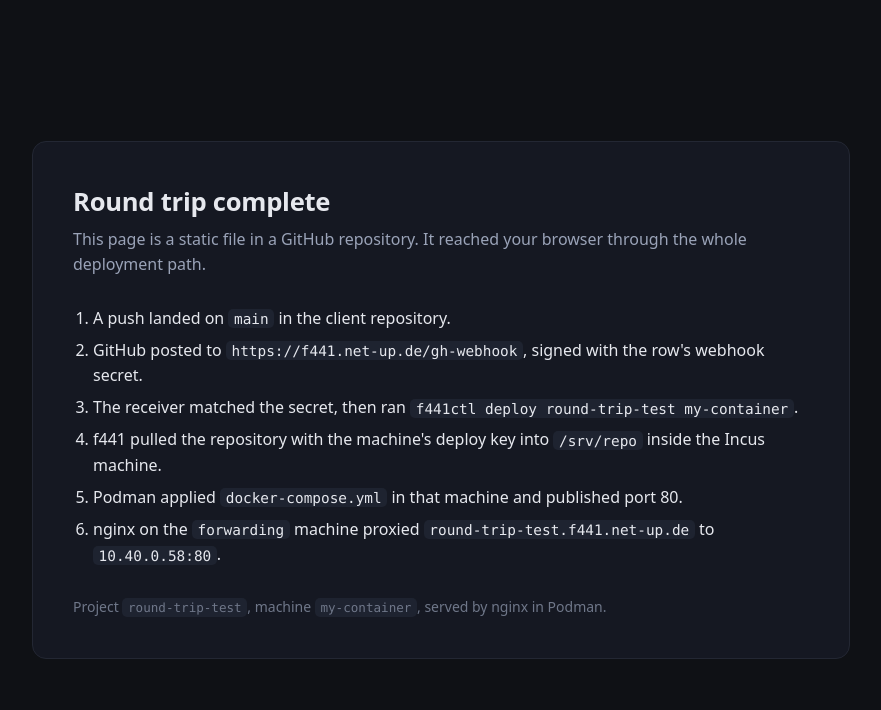
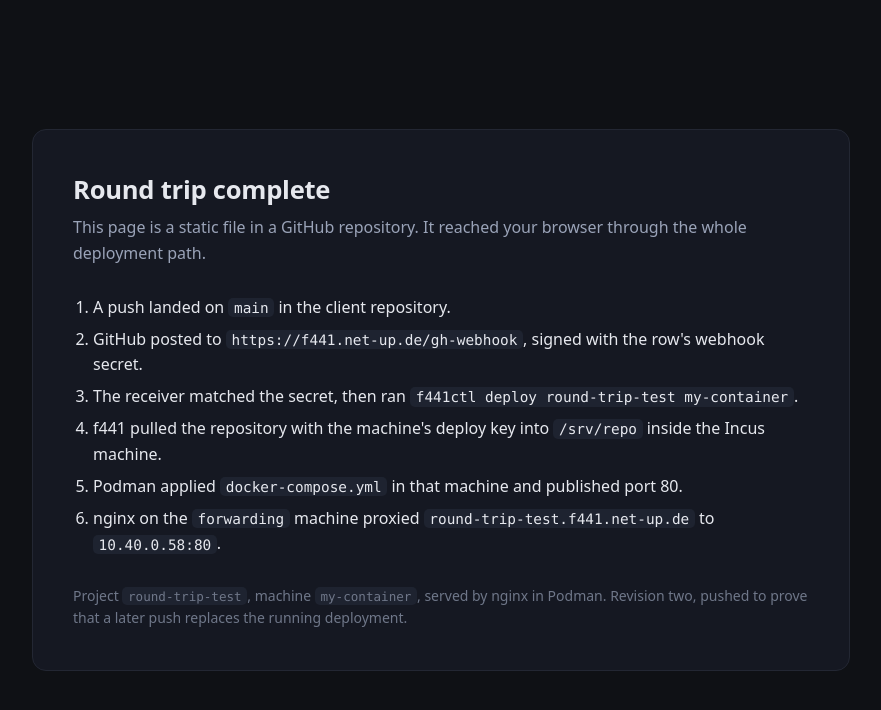
Before and after one commit to cid-chan/test-repository-ignore-me, a plain HTML site: page site/index.html in a window 1280 px wide. Shown: the whole page, without its empty margins (199-1080 px from the left). Drawn offline with Linux system fonts and the light colour scheme.

Commit message:
fix: note the revision on the round-trip page
Change the footer so a second delivery can be told apart from the first
when the running deployment is replaced.

```diff
--- a/site/index.html
+++ b/site/index.html
@@ -58,7 +58,8 @@
   </ol>
 
   <footer>Project <code>round-trip-test</code>, machine
-  <code>my-container</code>, served by nginx in Podman.</footer>
+  <code>my-container</code>, served by nginx in Podman. Revision two, pushed to
+  prove that a later push replaces the running deployment.</footer>
 </main>
 </body>
 </html>
```
